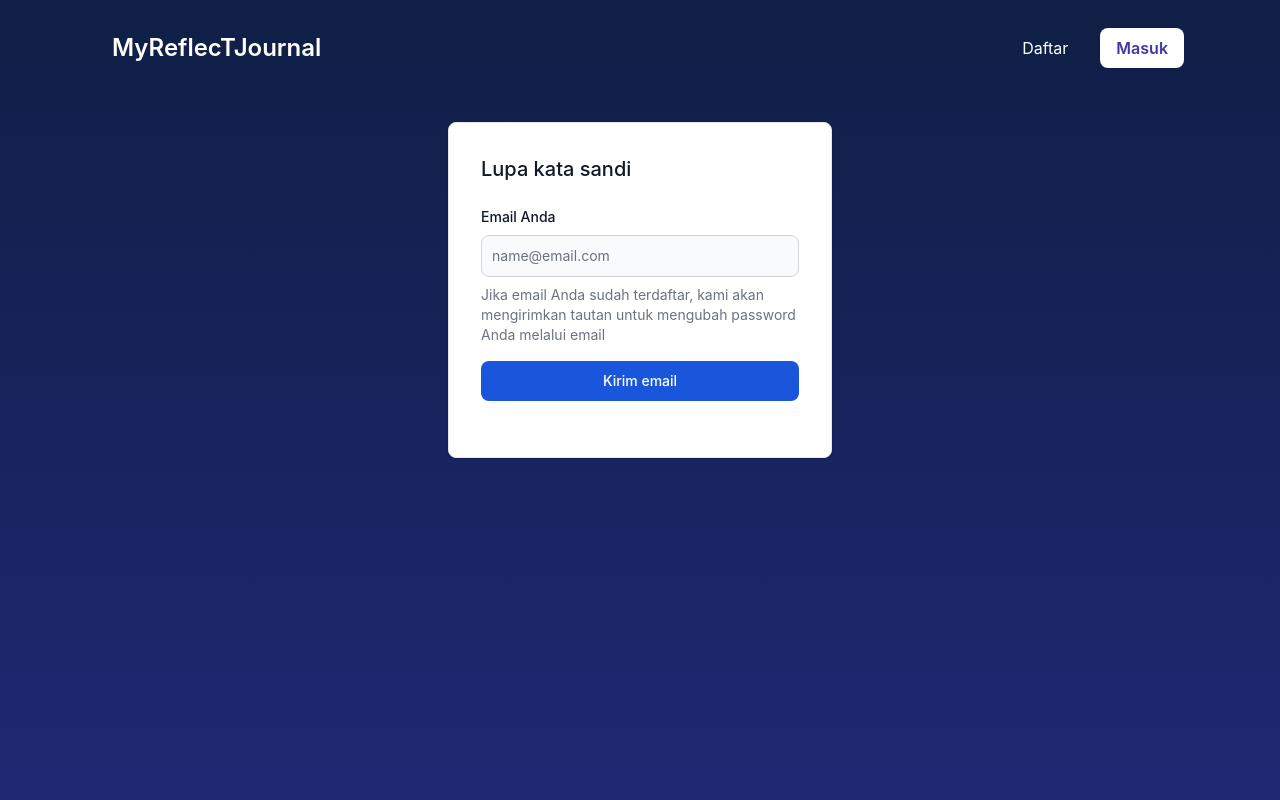
After one commit to faris-atoil-haq/Refleksi-J-Project, a Django app: page /forgot/ in a window 1280 px wide. The commit adds this page. Run offline with Django 3.2, Linux system fonts and the light colour scheme; style sheets or scripts are compiled from the project's sources; some libraries are stand-ins or nearby versions.

Commit message:
Finalize forgot password flow.

```diff
--- a/core/main.py
+++ b/core/main.py
@@ -7,6 +7,7 @@ from django.core.paginator import Paginator
 from django.db.models import Q
 from django.http import HttpResponse
 from django.shortcuts import redirect, render
+from django.urls import reverse
 
 from config.settings import AWS_LOCATION, AWS_STORAGE_BUCKET_NAME, S3_CLIENT
 from core.models import Module, Subject, SubjectReflection, Verification
@@ -184,6 +185,7 @@ def signin(request):
 def signup(request):
     if request.user.is_authenticated:
         return redirect('home')
+
     if request.POST:
         email = request.POST.get('email')
         nama = request.POST.get('nama')
@@ -218,16 +220,10 @@ def signup(request):
 
 
         return render(request, 'core/confirm.html')
-    return render(request, 'core/signup.html')
+    email = request.GET.get('email', None)
+    return render(request, 'core/signup.html', {'email': email})
 
-def reset_password_email(request):
-    if request.POST:
-        email = request.POST.get('email')
-        if 'reset_password' in request.POST and email:
-            return redirect('reset_password', kwargs={'email':email})
-    return render(request, 'core/reset_password_email.html')
-
-def confirm_signup(request):
+def confirm(request):
     verif_code = request.GET.get('code')
     email = request.GET.get('email')
 
@@ -241,14 +237,41 @@ def confirm_signup(request):
 
     return render(request, 'core/confirm.html')
 
+def reset_password_email(request):
+    if request.POST:
+        email = request.POST.get('email')
+        user = User.objects.filter(email=email).first()
+        if user:
+            verif = Verification.objects.filter(user=user).first()
+            if verif.verified:
+                code = str(uuid.uuid4())
+                verif.code = code
+                verif.save()
+                reset_password_link = request.build_absolute_uri(reverse('reset_password')+f'?email={email}&code={code}')
+                print("Reset Password Link: ",reset_password_link)
+                # send_email('Reset Password', email, f'Klik link berikut untuk mereset kata sandi Anda: \n{reset_password_link}/?code={code}&email={email}')
+                # send_email('Reset Password',email,f'Klik link berikut untuk mereset kata sandi Anda: \n{reset_password_link}/?code={code}&email={email}')
+            else:
+                reset_password_link = request.build_absolute_uri(reverse('confirm')+f'?email={email}&code={verif.code}')
+                print("Email belum terverifikasi. Link: ",reset_password_link)
+                # send_email('Reset Password',email,f'Halo,\nAnda ingin melakukan pengaturan kata sandi Anda, namun kami melihat bahwa Anda belum menyelesaikan verifikasi email. Klik tautan berikut untuk melakukan verifikasi: \n{link_verifikasi}')
+        else:
+            reset_password_link = request.build_absolute_uri(reverse('signup')+f'?email={email}')
+            print("Email belum terdaftar. Link: ",reset_password_link)
+            # send_email('Reset Password',email,f'Halo,\nAnda ingin melakukan pengaturan kata sandi Anda, namun kami tidak menemukan email Anda. Daftarkan email Anda di sini: \n{signup_link}')
+        return redirect(reverse('confirm')+'?email='+email)
+    return render(request, 'core/reset_password_email.html')
+
+
 def reset_password(request):
     if request.GET:
         email = request.GET.get('email')
+        code = request.GET.get('code')
 
         user = User.objects.filter(email=email).first()
         if user:
             verif = Verification.objects.filter(user=user).first()
-            if verif.verified:
+            if verif.verified and code == verif.code:
                 return render(request, 'core/reset_password.html',{'verified':True, 'email':email})
     if request.POST:
         email = request.POST.get('email')
@@ -262,18 +285,15 @@ def reset_password(request):
 
                 return render(request, 'core/confirm.html',{'verified':True,'option':'reseted'})
             else:
-                verif_code = str(uuid.uuid4())[:5]
+                verif_code = str(uuid.uuid4())
                 print("Reset Code: ",verif_code)
-                user.username = verif_code
-                user.save()
+                verif = user.verification
+                verif.code = verif_code
+                verif.save()
 
                 return render(request, 'core/confirm.html',{'verified':True,'option':'reset'})
 
-
-    context = {
-        "error_message": 'Akun anda belum terdaftar',
-    }
-    return render(request, 'core/login.html',context)
+    return redirect('reset_password_email')
 
 def upload_module(request):
     module_files = request.FILES.getlist('module_file',None)
--- a/core/templates/core/confirm.html
+++ b/core/templates/core/confirm.html
@@ -6,14 +6,13 @@
 
 <div class="flex justify-center py-8">
     <div class="w-full max-w-sm p-4 bg-white border border-gray-200 rounded-lg shadow md:p-8">
-        <div class="p-4 mb-4 text-sm text-center text-blue-800 rounded-lg bg-red-50">
         {% if verified and option == 'signup'%}
             Akun anda berhasil di verifikasi
             <div class="text-sm font-medium text-gray-500">
                 Silahkan <a href="{% url 'login' %}"class="text-blue-700 hover:underline">Masuk di sini</a>
             </div>
         {% elif verified and option == 'reset'%}
-                Email pengaturan ulang kata sandi telah dikirim ke Email anda.
+            Email pengaturan ulang kata sandi telah dikirimkan ke Email anda.
         {% elif verified and option == 'reseted'%}
             Password berhasil diatur ulang
 
@@ -21,9 +20,8 @@
                 <a href="{% url 'login' %}"class="text-blue-700 hover:underline">Masuk di sini</a>
             </div>
         {% else %}
-            Email konfirmasi sudah dikirim ke e-mail Anda. Silahkan cek e-mail Anda untuk melakukan verifikasi.
+            Email sudah dikirimkan ke e-mail Anda. Silahkan cek e-mail Anda.
         {% endif %}
-        </div>
     </div>
 </div>
 
--- a/core/templates/core/login.html
+++ b/core/templates/core/login.html
@@ -39,9 +39,9 @@
             {% csrf_token %}
 
             <input hidden name="email" id="signup_email">
-            <button type="submit" id="reset" name="reset_password" class="ms-auto text-sm text-blue-700 hover:underline">Lupa Kata Sandi?</button>
-            <div class="text-sm font-medium text-gray-500">
-                Belum punya akun? <a href="{% url 'signup' %}" class="text-blue-700 hover:underline">Daftar di sini</button>
+            <a href="{% url 'reset_password_email' %}" id="reset" class="ms-auto text-sm text-blue-700 hover:underline">Lupa kata sandi?</a>
+            <div class="text-sm text-blue-700 ">
+                Belum punya akun? <a href="{% url 'signup' %}" class="hover:underline">Daftar di sini</a>
             </div>
         </form>
         <script>
--- /dev/null
+++ b/core/templates/core/reset_password_email.html
@@ -0,0 +1,26 @@
+{% extends "_base.html" %}
+{% load static %}
+
+{% block content %}
+
+
+<div class="flex justify-center py-8">
+    <div class="w-full max-w-sm p-4 bg-white border border-gray-200 rounded-lg shadow md:p-8">
+        <form method="POST" id="submit-form" >
+            {% csrf_token %}
+                <h5 class="mb-6 text-xl font-medium text-gray-900">Lupa kata sandi</h5>
+                <div class="mb-4">
+                    <label for="email" class="block mb-2 text-sm font-medium text-gray-900">Email Anda</label>
+                    <div class="text-sm text-gray-500">
+                        <input type="email" name="email" autocomplete="email" id="email" class="mb-2 bg-gray-50 border border-gray-300 text-gray-900 text-sm rounded-lg focus:ring-blue-500 focus:border-blue-500 block w-full p-2.5" placeholder="name@email.com" required
+                        {% if email %}value="{{email}}"{% endif %}>
+                        <div>Jika email Anda sudah terdaftar, kami akan mengirimkan tautan untuk mengubah password Anda melalui email</div>
+                    </div>
+                </div>
+
+                <button type="submit" class="mb-6 w-full text-white bg-blue-700 hover:bg-blue-800 focus:ring-4 focus:outline-none focus:ring-blue-300 font-medium rounded-lg text-sm px-5 py-2.5 text-center">Kirim email</button>
+        </form>
+    </div>
+</div>
+
+{% endblock content %}
--- a/core/templates/core/signup.html
+++ b/core/templates/core/signup.html
@@ -11,7 +11,7 @@
             <h5 class="mb-6 text-xl font-medium text-gray-900">Daftar Akun</h5>
             <div class="mb-4">
                 <label for="email" class="block mb-2 text-sm font-medium text-gray-900">Email Anda</label>
-                <input type="email" name="email" autocomplete="email" id="email" class="{% if error_message and email %}outline ring-red-500 outline-red-500{% endif %} bg-gray-50 border border-gray-300 text-gray-900 text-sm rounded-lg focus:ring-blue-500 focus:border-blue-500 block w-full p-2.5" placeholder="name@email.com" required
+                <input type="email" name="email" autocomplete="email" id="email" class="bg-gray-50 border border-gray-300 text-gray-900 text-sm rounded-lg focus:ring-blue-500 focus:border-blue-500 block w-full p-2.5" placeholder="name@email.com" required
                     {% if email %}value="{{email}}"{% endif %}
                     >
             </div>
--- a/core/urls.py
+++ b/core/urls.py
@@ -5,8 +5,9 @@ from core import journal, main, public
 urlpatterns = [
     path('', public.main, name='public'),
 
-    path('confirm_signup/', main.confirm_signup, name='confirm_signup'),
+    path('confirm/', main.confirm, name='confirm'),
     path('reset_password/', main.reset_password, name='reset_password'),
+    path('forgot/', main.reset_password_email, name='reset_password_email'),
     path('signup/', main.signup, name='signup'),
     path('login/', main.signin, name='login'),
     path('logout/', main.signout, name='logout'),
```
Also changed, not shown: core/templates/core/reset_password.html (+4 -4 lines). Lines whose indentation alone changed are shown as unchanged.
